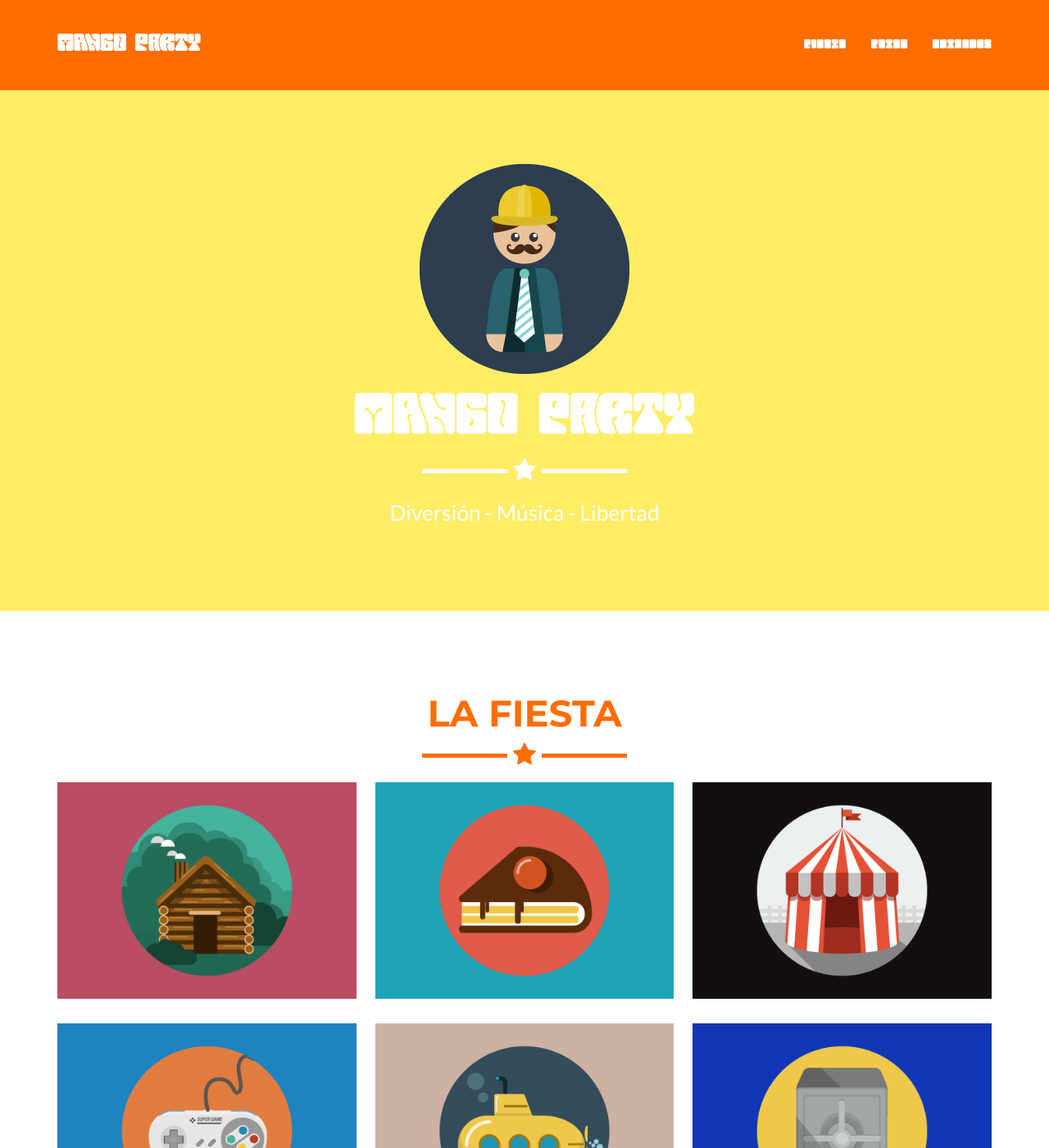
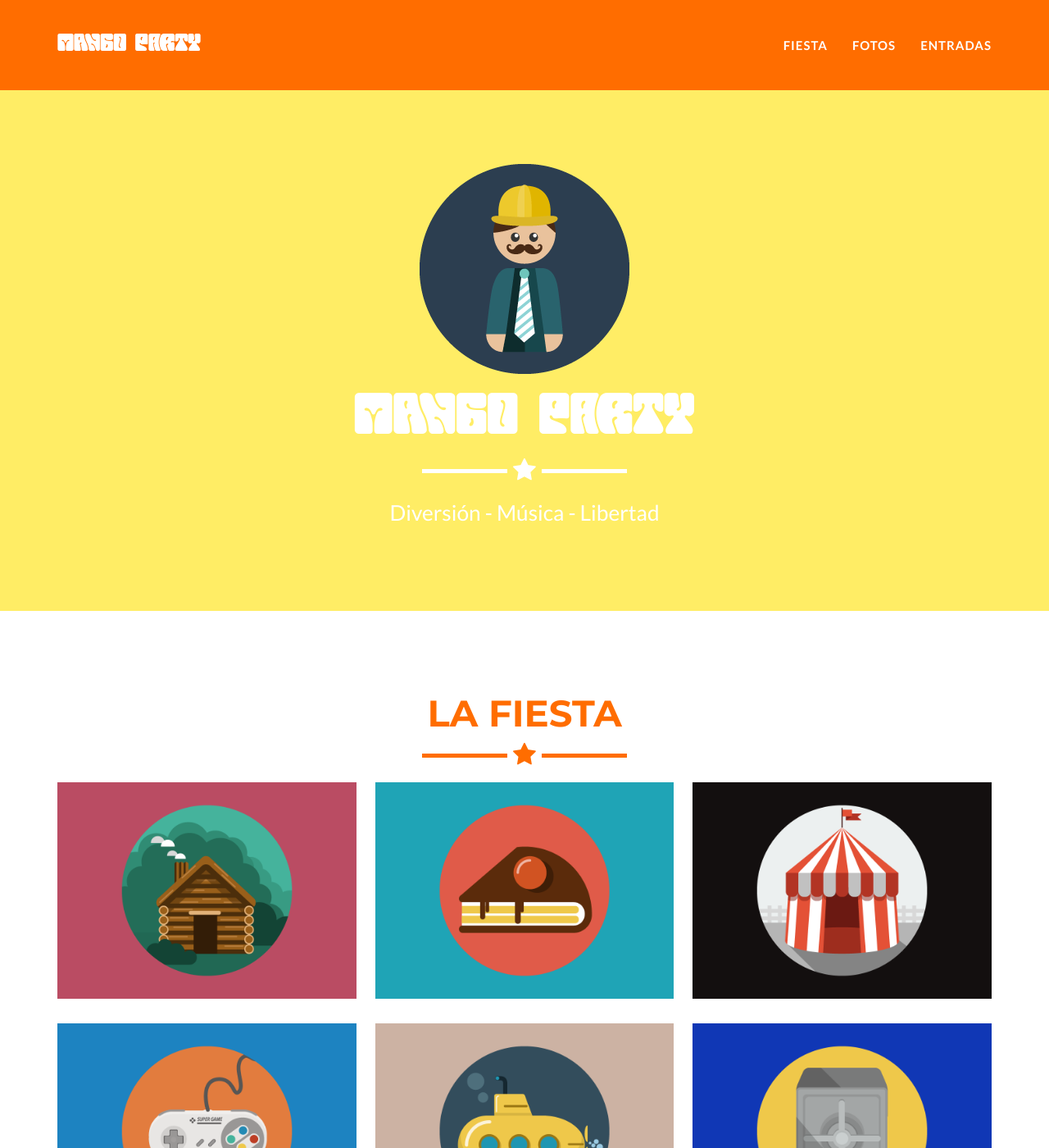
Before and after one commit to jorcox/mangoparty, a Jekyll site: the page built from _posts/2014-07-18-project-1.markdown, in a window 1280 px wide and 1400 px high. Shown: the whole window at 82% size. Built offline with Jekyll 4.4.1, drawn with Linux system fonts in a browser that asks for light colours; our own code applies the rules of GitHub Pages for plain Markdown files.

Commit message:
Changing fonts

```diff
--- a/_includes/css/main.css
+++ b/_includes/css/main.css
@@ -99,9 +99,9 @@ header img {
 header .intro-text .name {
     display: block;
     text-transform: uppercase;
-    font-family: EuphoriaParty;
+    /*font-family: EuphoriaParty;*/
     font-size: 2em;
-    font-weight: 0;
+    /*font-weight: 700;*/
 }
 
 header .intro-text .skills {
@@ -150,7 +150,7 @@ header .intro-text .skills {
 
 .navbar {
     text-transform: uppercase;
-    font-family: EuphoriaParty;
+    /*font-family: Montserrat,"Helvetica Neue",Helvetica,Arial,sans-serif;*/
     font-weight: 700;
 }
 
```
Also changed, not shown: _layouts/default.html (+7 -7 lines).
